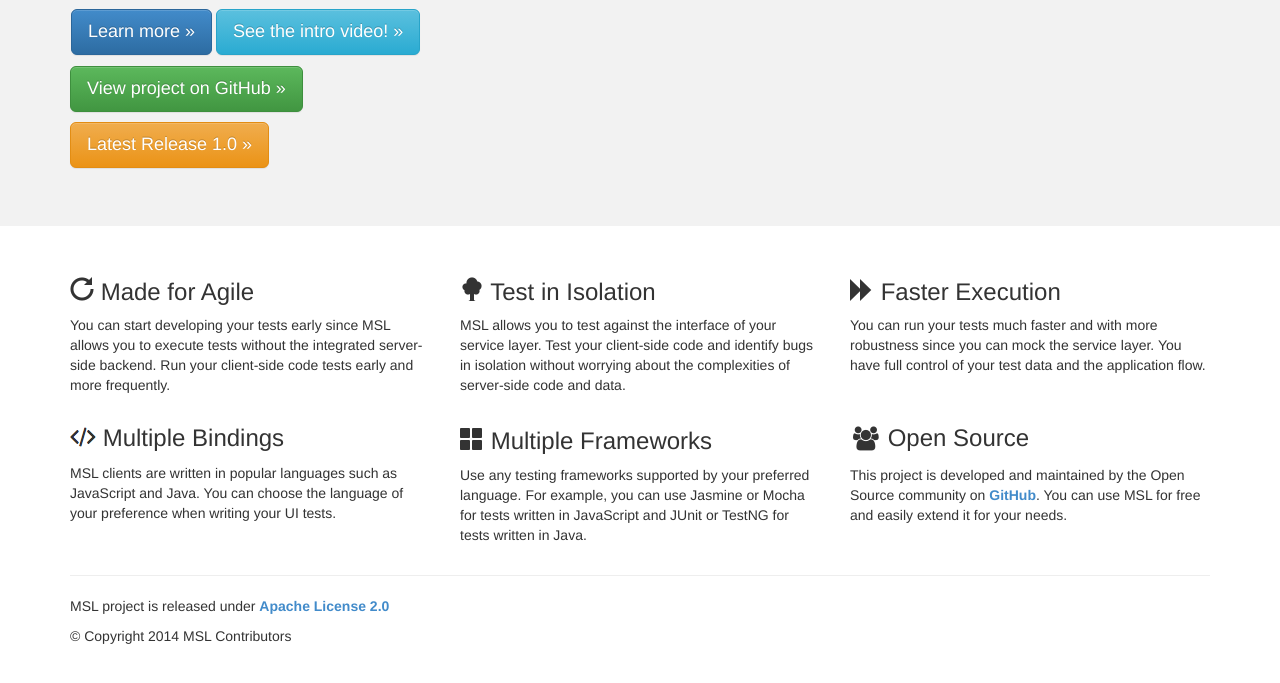
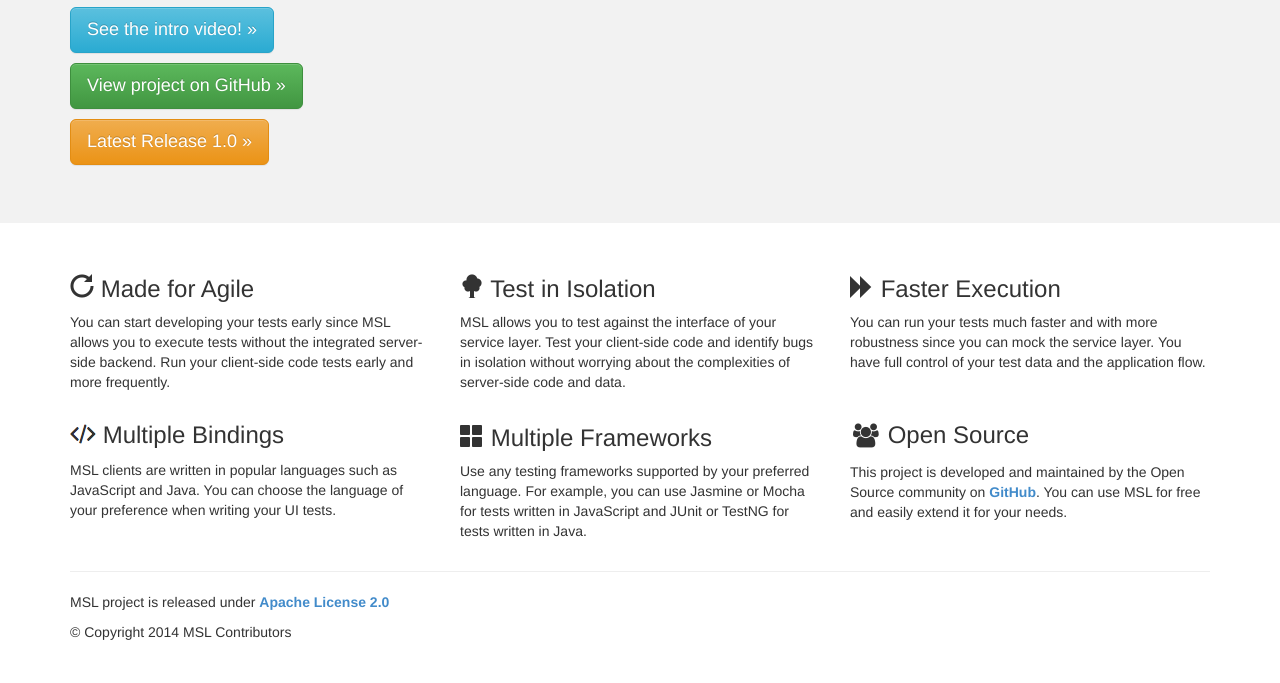
Before and after one commit to FINRAOS/MSL, a plain HTML site: page index.html in a window 1280 px wide. Shown: the part 263-946 px from the top of the page. Drawn offline with Linux system fonts and the light colour scheme.

Commit message:
Removed learn more button and replaced it with video button

```diff
--- a/index.html
+++ b/index.html
@@ -74,17 +74,7 @@
       <div class="container">
         <h1>MSL</h1>
         <p>Fire away sooner and faster with MSL! MSL (pronounced 'Missile') stands for Mock Service Layer. Our tools enable quick local deployment of your UI code on Node and mocking of your service layer for fast, targeted testing.</p>
-        <p>
-        	<table>
-        		<tbody>
-        			<tr>
-        				<td><a href="./gettingstarted.html" class="btn btn-primary btn-lg">Learn more »</a></td>
-        				<td></td>
-        				<td><a href="https://docs.google.com/file/d/0B-X_UuHv-SAccTEwVko2RVZiZms/edit?usp=sharing" class="btn btn-info btn-lg" target="_blank" onClick="_gaq.push(['_trackEvent', 'Visit', 'MSL Home to Intro Video']);">See the intro video! »</a></td>
-        			</tr>
-        		</tbody>
-        	</table>
-        </p>
+        <p><a href="./gettingstarted.html" class="btn btn-info btn-lg">See the intro video! »</a></p>
         <p><a href="https://github.com/FINRAOS/MSL" target="_blank" class="btn btn-success btn-lg" onClick="_gaq.push(['_trackEvent', 'Visit', 'MSL Home to GitHub Project Home']);">View project on GitHub »</a></p>
         <p><a href="https://github.com/FINRAOS/MSL/releases/tag/msl-client-java-1.0.0" target="_blank" class="btn btn-warning btn-lg" onClick="_gaq.push(['_trackEvent', 'Visit', 'MSL Home to Latest Release']);">Latest Release 1.0 »</a></p>
       </div>
```
